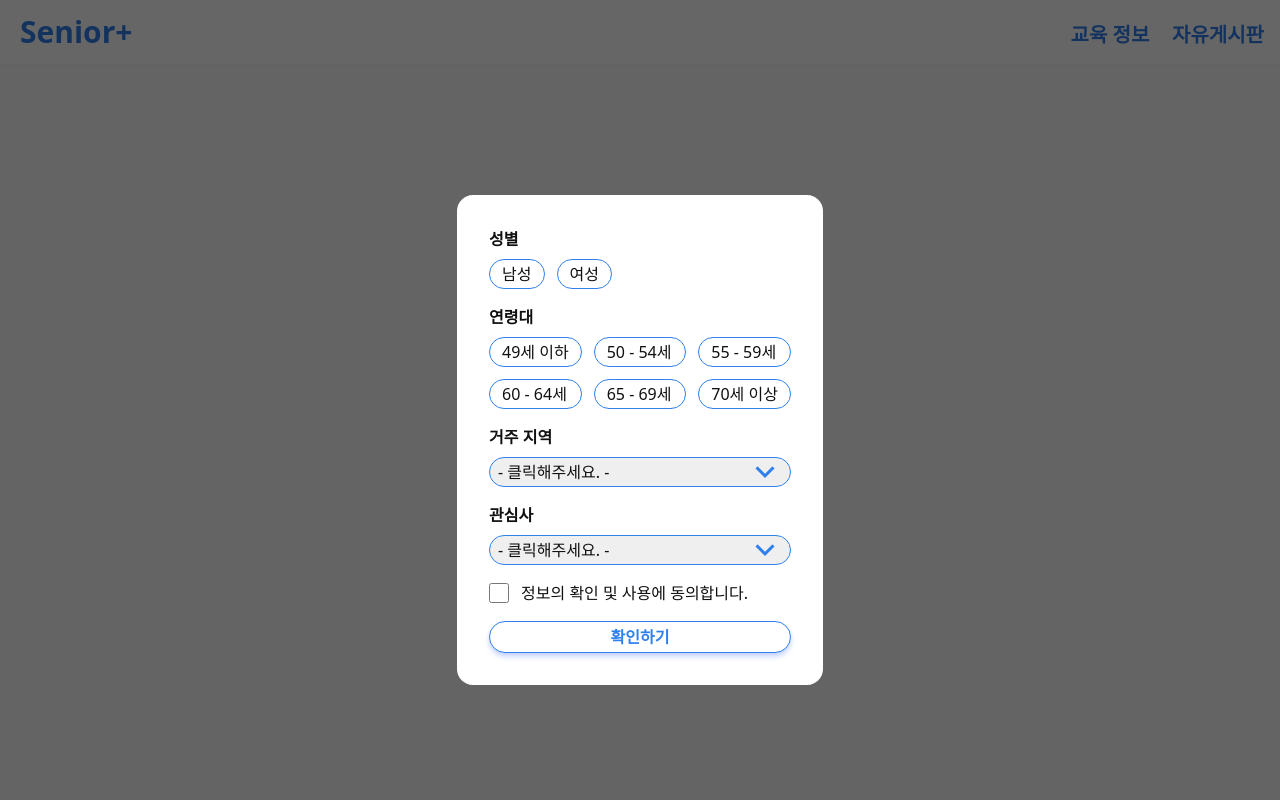
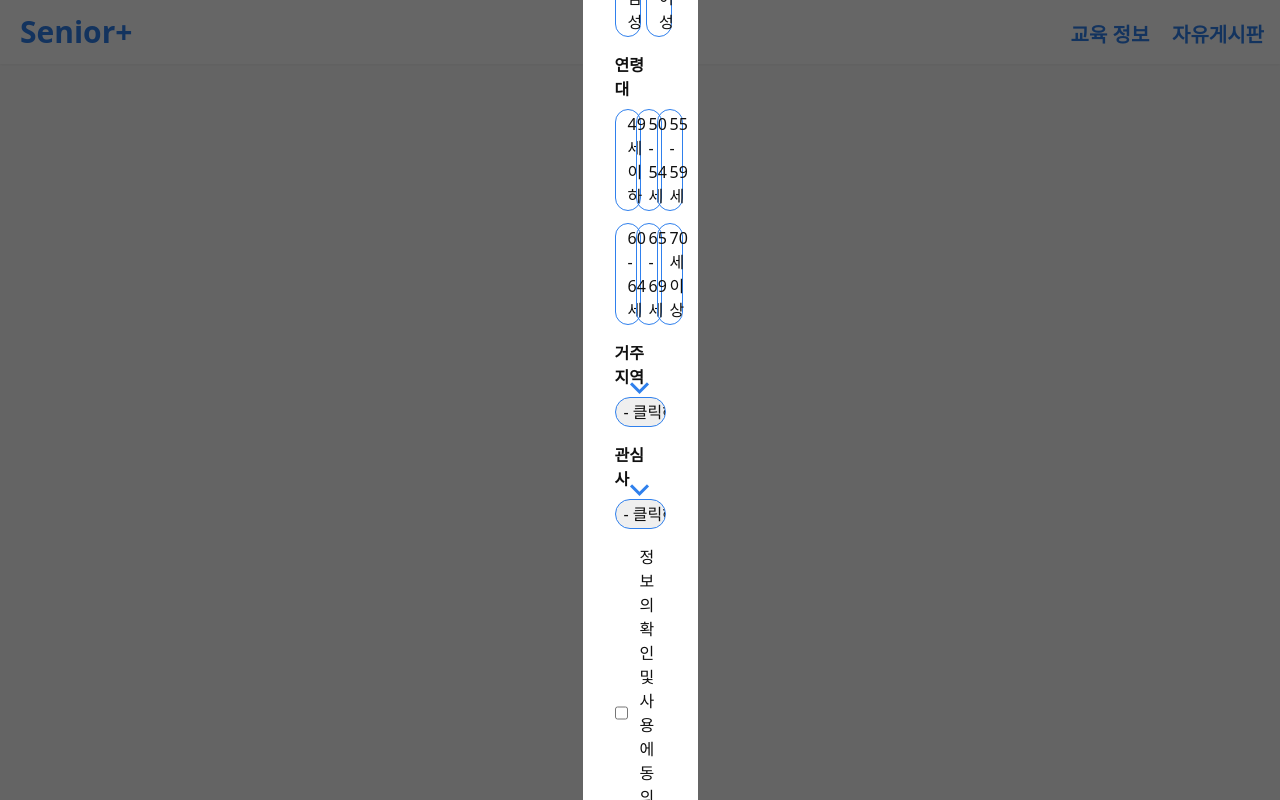
Before and after one commit to kimyoo04/seoul-competition, a Next.js app: page /tmp in a window 1280 px wide. Shown: the top 800 px of the page. Built offline with nearby package versions, Linux system fonts and the light colour scheme; a web font is replaced by a local one.

Commit message:
feat: userForm css 수정 및 구현 완료

```diff
--- a/src/components/UserForm/index.tsx
+++ b/src/components/UserForm/index.tsx
@@ -4,8 +4,13 @@ import { genders, ages, locations, interests } from "./userFormData";
 import classNames from "classnames";
 import createUser from "@api/user/createUser";
 import { motion } from "framer-motion";
+import { useAppDispatch } from "@toolkit/hook";
+import { userFormActions } from "@features/userForm/userFormSlice";
+import { alertActions } from "@features/alert/alertSlice";
 
 export default function UserForm() {
+  const dispatch = useAppDispatch();
+
   const {
     register,
     handleSubmit,
@@ -49,19 +54,38 @@ export default function UserForm() {
       return;
     }
 
-    const response = await createUser(data);
-    console.log(response);
+    // JWT 토큰 생성 및 쿠키에 저장
+    const isUser = await createUser(data);
+    if (isUser) {
+      // 유저폼 비활성화
+      dispatch(userFormActions.hide());
+    } else {
+      // 에러 메시지 표시
+      dispatch(
+        alertActions.alert({
+          alertType: "Info",
+          content: "서버에서 오류가 발생했습니다.",
+        })
+      );
+    }
   };
 
   return (
     <>
       {/* 오버레이 */}
-      <div className="fixed left-0 top-0 z-50 h-screen w-screen bg-black/60"></div>
+      <motion.div
+        initial={{ opacity: 0 }}
+        animate={{ opacity: 1 }}
+        className="fixed left-0 top-0 z-40 h-screen w-screen bg-black/60"
+      ></motion.div>
 
       {/* 유저 폼 영역 */}
       {genders && ages && locations && interests && (
-        <form
-          className="col-start z-50 gap-4 rounded-2xl bg-white p-8"
+        <div className="col-center relative left-0 right-0">
+          <motion.form
+            initial={{ opacity: 0 }}
+            animate={{ opacity: 1 }}
+            className="col-start absolute z-40 gap-4 rounded-2xl bg-white p-8"
             onSubmit={handleSubmit(onValid)}
           >
             <div className="col-start gap-2">
@@ -242,7 +266,16 @@ export default function UserForm() {
             >
               확인하기
             </motion.button>
-        </form>
+
+            {/* 닫기 버튼 */}
+            <div
+              className="absolute right-8 top-8 z-50"
+              onClick={() => dispatch(userFormActions.hide())}
+            >
+              <i className="ri-close-fill text-2xl text-black"></i>
+            </div>
+          </motion.form>
+        </div>
       )}
     </>
   );
--- a/src/scenes/Educations/EducationDetail/index.tsx
+++ b/src/scenes/Educations/EducationDetail/index.tsx
@@ -1,18 +1,16 @@
-import { useQuery } from "@tanstack/react-query";
-import { readEducationDetail } from "@api/educations/readEducationDetail";
-import { IEducationDetail } from "@type/educationDetail";
-
 import Loading from "@components/Loading";
-import ScrollButton from "@components/ScrollButton";
-
 import Content from "./EducationDetailItem/content";
 import Comments from "@components/Comments";
+import ScrollButton from "@components/ScrollButton";
+import UserForm from "@components/UserForm";
+
+import { useAppSelector } from "@toolkit/hook";
+import { useReadEductionDetail } from "@api/educations/readEducationDetail";
 
 export default function EducationDetail({ id }: { id: string }) {
-  const { data, isLoading, error } = useQuery<IEducationDetail>(
-    ["educationDetail", id],
-    () => readEducationDetail(id)
-  );
+  const showModal = useAppSelector((state) => state.userForm.showModal);
+
+  const { data, isLoading, error } = useReadEductionDetail(id);
 
   return (
     <>
@@ -36,6 +34,9 @@ export default function EducationDetail({ id }: { id: string }) {
           </div>
           {/* 최상단 이동 버튼 */}
           <ScrollButton />
+
+          {/* 유저폼 모달 */}
+          {showModal && <UserForm />}
         </div>
       )}
     </>
--- a/src/scenes/Posts/postDetail/index.tsx
+++ b/src/scenes/Posts/postDetail/index.tsx
@@ -1,19 +1,18 @@
-import { useQuery } from "@tanstack/react-query";
-
 import Loading from "@components/Loading";
-import ScrollButton from "@components/ScrollButton";
-
-import { readPostDetail } from "@api/posts/readPostDetail";
-import { IPostDetail } from "@type/postDetail";
+import Header from "./PostDetailItem/Header";
 import Content from "./PostDetailItem/Content";
 import Comments from "@components/Comments";
-import Header from "./PostDetailItem/Header";
+import ScrollButton from "@components/ScrollButton";
+import UserForm from "@components/UserForm";
+
+import { useReadPostDetail } from "@api/posts/readPostDetail";
+import { useAppSelector } from "@toolkit/hook";
 
 export default function PostDetail({ id }: { id: string }) {
-  const { data, isLoading, error } = useQuery<IPostDetail>(
-    ["postDetail", id],
-    () => readPostDetail(id)
-  );
+  const showModal = useAppSelector((state) => state.userForm.showModal);
+
+  const { data, isLoading, error } = useReadPostDetail(id);
+
   return (
     <>
       {/* 로딩 시 로딩 화면 표시 */}
@@ -38,6 +37,9 @@ export default function PostDetail({ id }: { id: string }) {
 
           {/* 최상단 이동 버튼 */}
           <ScrollButton />
+
+          {/* 유저폼 모달 */}
+          {showModal && <UserForm />}
         </div>
       )}
     </>
```
Lines whose indentation alone changed are shown as unchanged.
